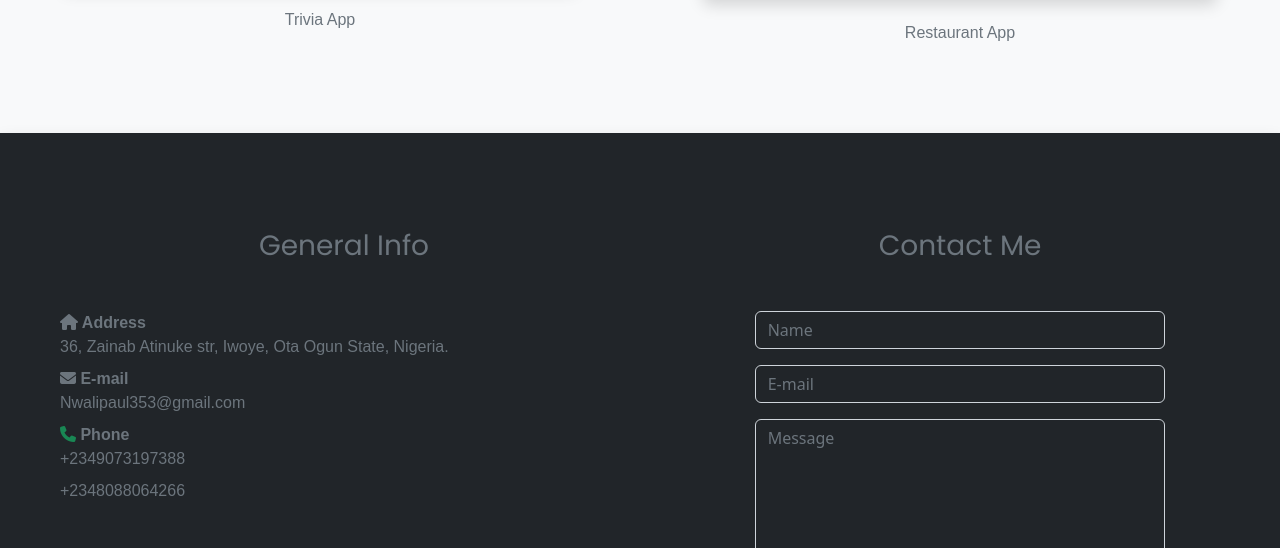
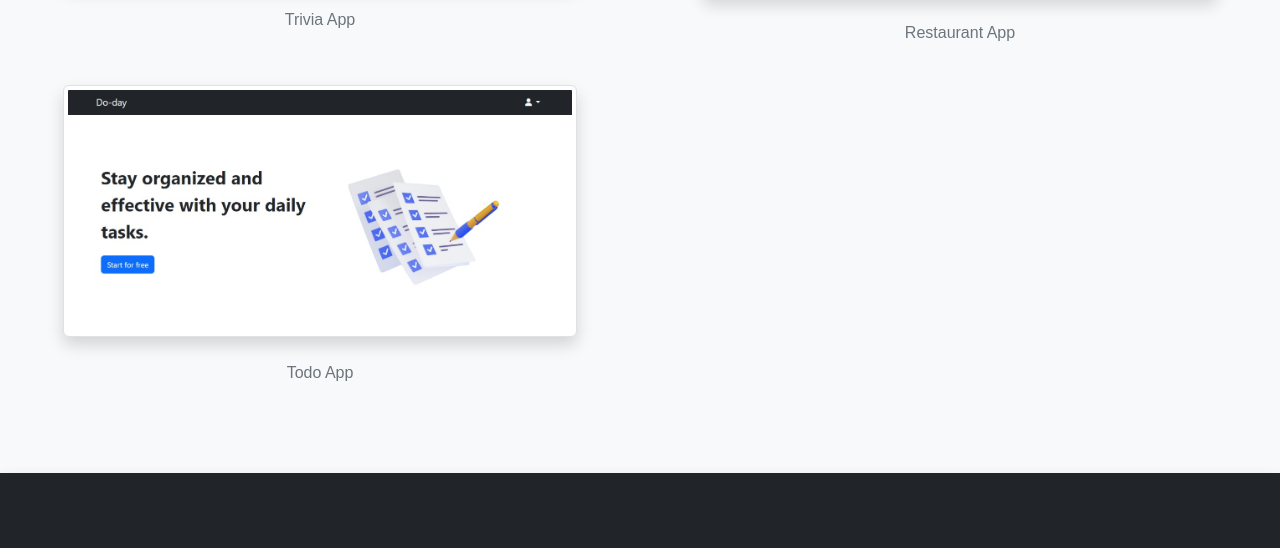
Before and after one commit to nwalipaul0911/my_portfolio, a plain HTML site: page index.html in a window 1280 px wide. Shown: the part 1742-2290 px from the top of the page. Drawn offline with nearby package versions, Linux system fonts and the light colour scheme; a web font is replaced by a local one.

Commit message:
Added a new app to my portfolio

```diff
--- a/index.html
+++ b/index.html
@@ -115,8 +115,6 @@
             <a href="https://paul-trivia.netlify.app/" target="_blank" class="link"><img src="./static/images/trivia.jpeg" alt="" id="trivia" class="img-fluid img-thumbnail portfolio-img shadow position-relative">
               <p class="text-secondary text-center mt-4">Trivia App</p>
             </a>
-
-
           </div>
         </div>
         <div class="col-md-6 col-sm-12 mb-4">
@@ -130,6 +128,15 @@
           </div>
 
 
+        </div>
+        <div class="col-md-6 col-sm-12 mb-4">
+
+          <div class="col-10 mx-auto left fade-anim">
+
+            <a href="https://doday.up.railway.app/" target="_blank" class="link"><img src="./static/images/Web capture_12-11-2022_124633_doday.up.railway.app.jpeg" alt="" id="trivia" class="img-fluid img-thumbnail portfolio-img shadow position-relative">
+              <p class="text-secondary text-center mt-4">Todo App</p>
+            </a>
+          </div>
         </div>
       </div>
       <div class="row py-5 bg-dark shadow">
```
Also changed, not shown: static/images/Web capture_12-11-2022_124633_doday.up.railway.app.jpeg (added).
